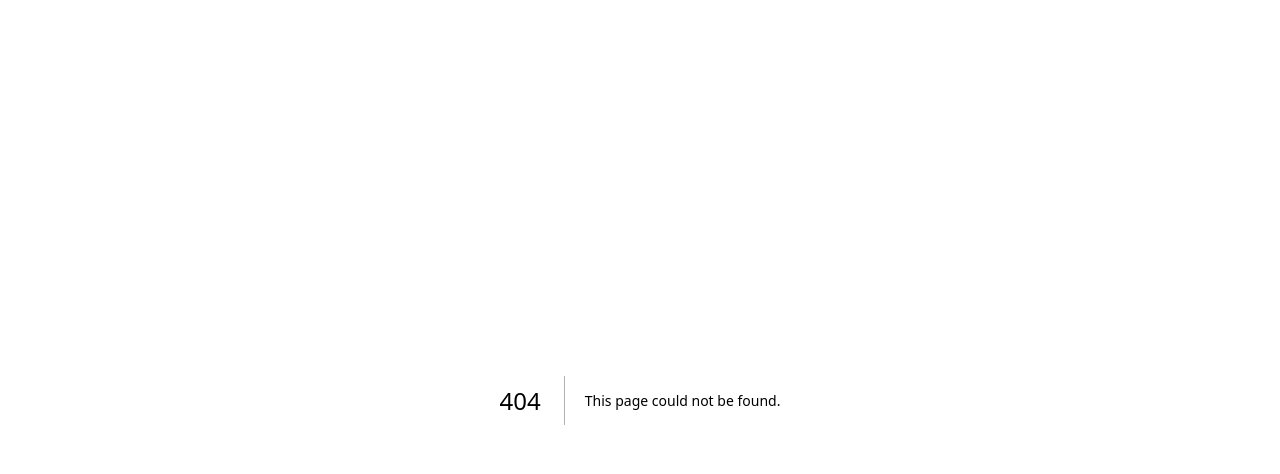
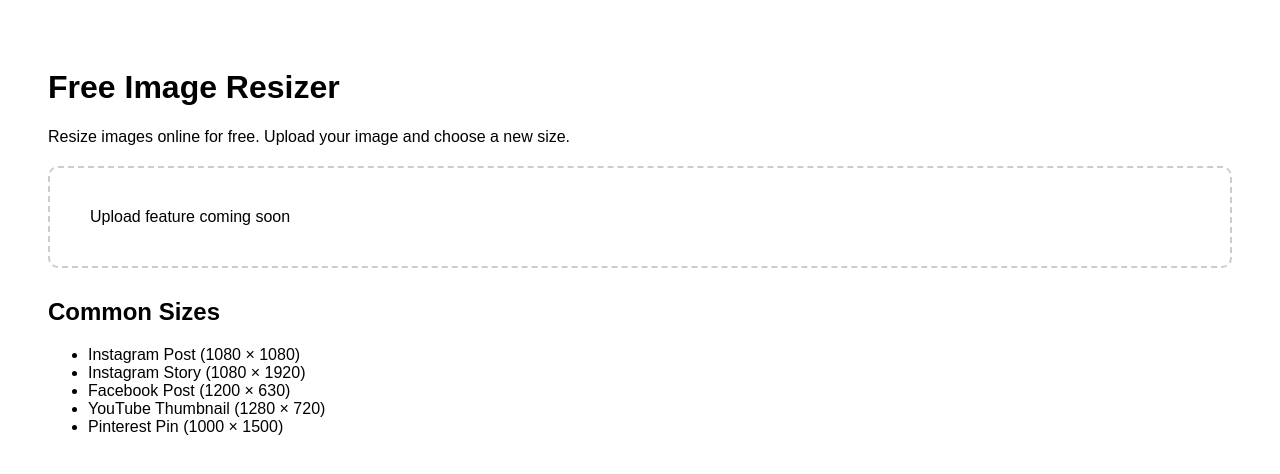
Before and after one commit to gramaziofamily/pixelminttools, a Next.js app: page /resize in a window 1280 px wide. Before the commit this address had no page. Shown: the top 474 px of the page. Built offline with nearby package versions, Linux system fonts and the light colour scheme.

Commit message:
Create page.js

```diff
--- /dev/null
+++ b/app/resize/page.js
@@ -0,0 +1,33 @@
+export default function ResizePage() {
+  return (
+    <main style={{ padding: "40px", fontFamily: "Arial, sans-serif" }}>
+      <h1>Free Image Resizer</h1>
+
+      <p>
+        Resize images online for free. Upload your image and choose a new size.
+      </p>
+
+      <div
+        style={{
+          border: "2px dashed #ccc",
+          padding: "40px",
+          marginTop: "20px",
+          borderRadius: "10px",
+        }}
+      >
+        Upload feature coming soon
+      </div>
+
+      <div style={{ marginTop: "30px" }}>
+        <h2>Common Sizes</h2>
+        <ul>
+          <li>Instagram Post (1080 × 1080)</li>
+          <li>Instagram Story (1080 × 1920)</li>
+          <li>Facebook Post (1200 × 630)</li>
+          <li>YouTube Thumbnail (1280 × 720)</li>
+          <li>Pinterest Pin (1000 × 1500)</li>
+        </ul>
+      </div>
+    </main>
+  );
+}
```
